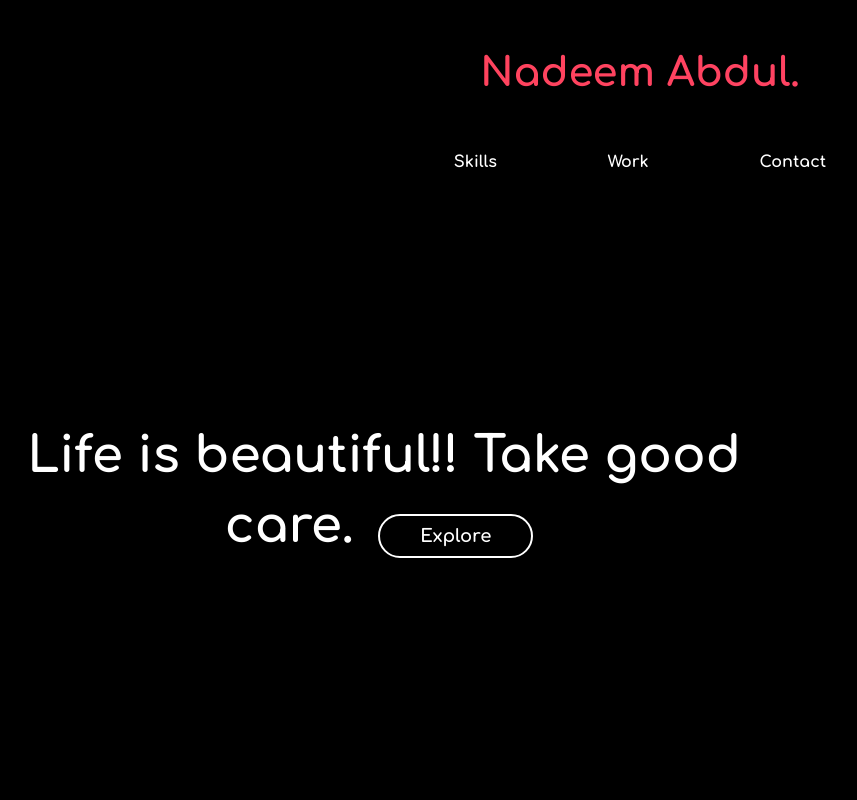
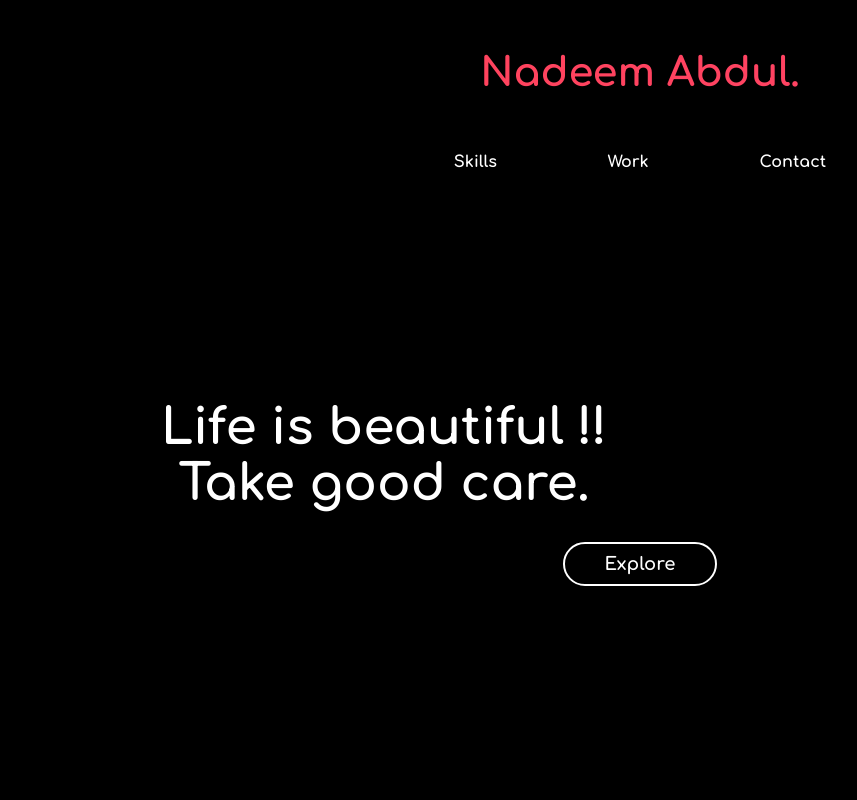
Before and after one commit to ItsNadeem/ItsNadeem.github.io, a plain HTML site: page index.html in a window 1280 px wide. Shown: the top 800 px of the page, without its empty margins (0-857 px from the left). Drawn offline with nearby package versions, Linux system fonts and the light colour scheme.

Commit message:
Update index.html

```diff
--- a/index.html
+++ b/index.html
@@ -27,9 +27,12 @@
     <center>
     <div id="middle">
         <div id="tagline" class="animated zoomIn" style="animation-delay:1.8s;">
-            <br> Life is beautiful!! Take good care.
-            <button class="btn_one">Explore</button>
+            <br> Life is beautiful !!
+	    <br> Take good care.
         </div>
+	<div>
+	 <button class="btn_one">Explore</button>
+	</div>
     </div>
     </center>
 
```
